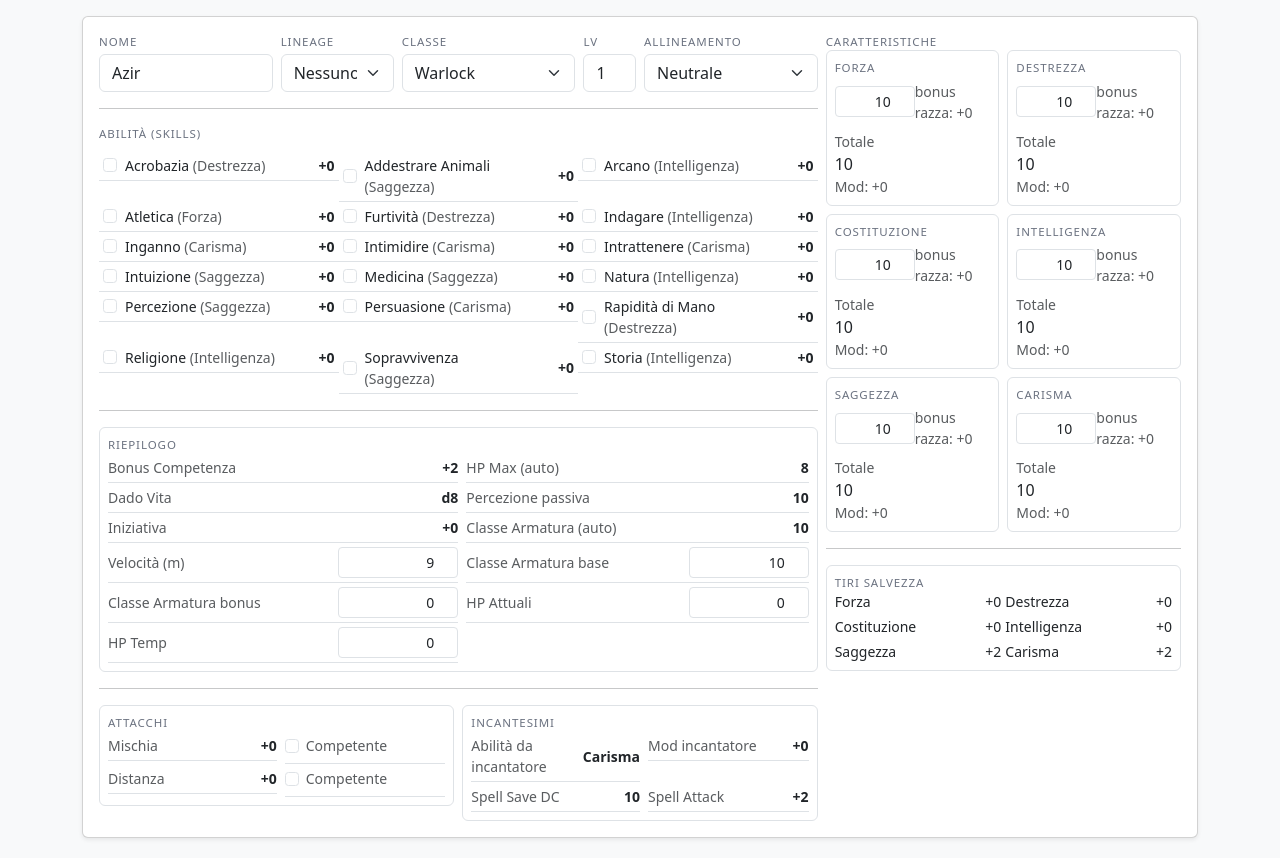
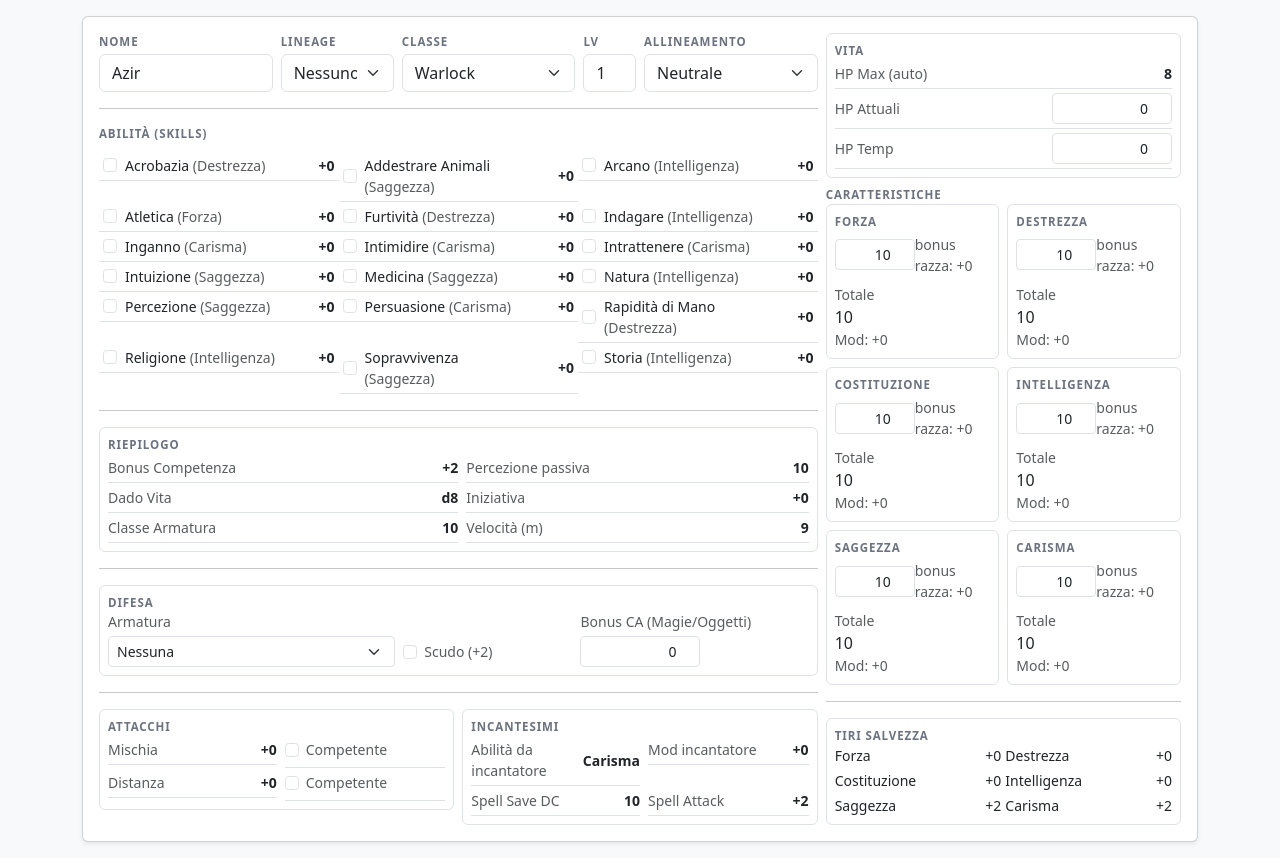
Before and after one commit to mixman1978/dnd-sheet, a Flask app: page / in a window 1280 px wide. Shown: the part 58-916 px from the top of the page. Run offline with Flask 3, Linux system fonts and the light colour scheme; data that the repository does not hold is empty.

Commit message:
Add defense controls, auto AC, move HP to Vita card, and tweak layout

```diff
--- a/app.py
+++ b/app.py
@@ -53,7 +53,8 @@ DEFAULT_PG = {
     "hp_current": 0,
     "hp_temp": 0,
     # Combat basics (phase 2 foundation)
-    "ac_base": 10,
+    "armor_type": "none",
+    "has_shield": False,
     "ac_bonus": 0,
     "speed": 9,
     # Base attacks (no inventory yet)
@@ -135,9 +136,13 @@ def normalize_pg(pg: Any) -> dict:
 
     pg["hp_current"] = clamp_int(pg.get("hp_current"), 0, 0, 999)
     pg["hp_temp"] = clamp_int(pg.get("hp_temp"), 0, 0, 999)
-    pg["ac_base"] = clamp_int(pg.get("ac_base"), 10, 1, 30)
-    pg["ac_bonus"] = clamp_int(pg.get("ac_bonus"), 0, -10, 20)
     pg["speed"] = clamp_int(pg.get("speed"), 9, 0, 60)
+    armor_type = pg.get("armor_type")
+    if armor_type not in ("none", "light", "medium", "heavy"):
+        armor_type = "none"
+    pg["armor_type"] = armor_type
+    pg["has_shield"] = bool(pg.get("has_shield", False))
+    pg["ac_bonus"] = clamp_int(pg.get("ac_bonus"), 0, -10, 10)
     pg["atk_prof_melee"] = bool(pg.get("atk_prof_melee", False))
     pg["atk_prof_ranged"] = bool(pg.get("atk_prof_ranged", False))
 
@@ -201,9 +206,11 @@ def create_app() -> Flask:
 
             pg["hp_current"] = clamp_int(request.form.get("hp_current"), pg.get("hp_current", 0), 0, 999)
             pg["hp_temp"] = clamp_int(request.form.get("hp_temp"), pg.get("hp_temp", 0), 0, 999)
-            pg["ac_base"] = clamp_int(request.form.get("ac_base"), pg.get("ac_base", 10), 1, 30)
-            pg["ac_bonus"] = clamp_int(request.form.get("ac_bonus"), pg.get("ac_bonus", 0), -10, 20)
             pg["speed"] = clamp_int(request.form.get("speed"), pg.get("speed", 9), 0, 60)
+            armor_type = request.form.get("armor_type") or pg.get("armor_type") or "none"
+            pg["armor_type"] = armor_type if armor_type in ("none", "light", "medium", "heavy") else "none"
+            pg["has_shield"] = request.form.get("has_shield") is not None
+            pg["ac_bonus"] = clamp_int(request.form.get("ac_bonus"), pg.get("ac_bonus", 0), -10, 10)
             pg["atk_prof_melee"] = request.form.get("atk_prof_melee") is not None
             pg["atk_prof_ranged"] = request.form.get("atk_prof_ranged") is not None
 
@@ -231,7 +238,15 @@ def create_app() -> Flask:
         pb = prof_bonus(pg["level"])
         initiative = mod(totals["des"])
         dex_mod = mod(totals["des"])
-        ac = int(pg.get("ac_base", 10)) + dex_mod + int(pg.get("ac_bonus", 0))
+        armor_type = pg.get("armor_type", "none")
+        if armor_type == "medium":
+            dex_to_ac = min(dex_mod, 2)
+        elif armor_type == "heavy":
+            dex_to_ac = 0
+        else:
+            dex_to_ac = dex_mod
+        ac = 10 + dex_to_ac + (2 if pg.get("has_shield") else 0) + int(pg.get("ac_bonus", 0))
+        speed_auto = 9
         st_prof = set(saving_throws(pg["classe"]))
         saving_rows = []
         for s in STATS:
@@ -314,6 +329,7 @@ def create_app() -> Flask:
             passive_perception=passive_perception,
             melee_attack_bonus=melee_attack_bonus,
             ranged_attack_bonus=ranged_attack_bonus,
+            speed_auto=speed_auto,
             spell_ability=spell_ability,
             spell_ability_label=spell_ability_label,
             spell_mod=spell_mod,
--- a/templates/base.html
+++ b/templates/base.html
@@ -27,7 +27,7 @@
     /* numeri allineati ma stesso font */
     .mono { font-family: inherit !important; font-variant-numeric: tabular-nums; }
 
-    .label { font-size: .72rem; text-transform: uppercase; letter-spacing: .08em; color: #6b7280; }
+    .label { font-size: .72rem; text-transform: uppercase; letter-spacing: .08em; color: #6b7280; font-weight: 700; }
   </style>
 
   <link rel="icon" href="{{ url_for('static', filename='favicon.ico') }}" sizes="any">
--- a/templates/index.html
+++ b/templates/index.html
@@ -139,8 +139,8 @@
             </div>
             <div class="col-12 col-md-6 ps-md-2">
               <div class="d-flex justify-content-between align-items-center py-1 border-bottom">
-                <div class="text-muted">HP Max (auto)</div>
-                <div class="mono fw-bold">{{ hpmax }}</div>
+                <div class="text-muted">Percezione passiva</div>
+                <div class="mono fw-bold">{{ passive_perception }}</div>
               </div>
             </div>
             <div class="col-12 col-md-6">
@@ -151,66 +151,66 @@
             </div>
             <div class="col-12 col-md-6 ps-md-2">
               <div class="d-flex justify-content-between align-items-center py-1 border-bottom">
-                <div class="text-muted">Percezione passiva</div>
-                <div class="mono fw-bold">{{ passive_perception }}</div>
+                <div class="text-muted">Iniziativa</div>
+                <div class="mono fw-bold">{{ "%+d"|format(initiative) }}</div>
               </div>
             </div>
             <div class="col-12 col-md-6">
               <div class="d-flex justify-content-between align-items-center py-1 border-bottom">
-                <div class="text-muted">Iniziativa</div>
-                <div class="mono fw-bold">{{ "%+d"|format(initiative) }}</div>
+                <div class="text-muted">Classe Armatura</div>
+                <div class="mono fw-bold">{{ ac }}</div>
               </div>
             </div>
             <div class="col-12 col-md-6 ps-md-2">
               <div class="d-flex justify-content-between align-items-center py-1 border-bottom">
-                <div class="text-muted">Classe Armatura (auto)</div>
-                <div class="mono fw-bold">{{ ac }}</div>
+                <div class="text-muted">Velocit&agrave; (m)</div>
+                <div class="mono fw-bold">{{ speed_auto }}</div>
               </div>
             </div>
-            <div class="col-12 col-md-6">
-              <div class="d-flex justify-content-between align-items-center py-1 border-bottom">
-                <div class="text-muted">Velocit&agrave; (m)</div>
-                <input class="form-control form-control-sm mono text-end" style="max-width:120px"
-                  type="number" min="0" max="60" name="speed" value="{{ pg.speed }}"
-                  onchange="this.form.submit()" onblur="this.form.submit()"
-                  onkeydown="if(event.key==='Enter'){event.preventDefault(); this.form.submit();}">
+          </div>
+        </div>
+
+        <hr class="my-3">
+        <div class="border rounded p-2 bg-white small">
+          <div class="label">Difesa</div>
+          <div class="row g-2 align-items-end">
+            <div class="col-12 col-md-6 col-lg-5">
+              <label class="text-muted mb-1">Armatura</label>
+              <select class="form-select form-select-sm" name="armor_type" onchange="this.form.submit()">
+                <option value="none" {% if pg.armor_type == "none" %}selected{% endif %}>Nessuna</option>
+                <option value="light" {% if pg.armor_type == "light" %}selected{% endif %}>Leggera</option>
+                <option value="medium" {% if pg.armor_type == "medium" %}selected{% endif %}>Media</option>
+                <option value="heavy" {% if pg.armor_type == "heavy" %}selected{% endif %}>Pesante</option>
+              </select>
+            </div>
+            <div class="col-12 col-md-3 col-lg-3">
+              <label class="text-muted mb-1 d-none d-md-block">&nbsp;</label>
+              <div class="form-check mt-1">
+                <input
+                  class="form-check-input"
+                  type="checkbox"
+                  id="has-shield"
+                  name="has_shield"
+                  onchange="this.form.submit()"
+                  {% if pg.has_shield %}checked{% endif %}
+                >
+                <label class="form-check-label text-muted" for="has-shield">Scudo (+2)</label>
               </div>
             </div>
-            <div class="col-12 col-md-6 ps-md-2">
-              <div class="d-flex justify-content-between align-items-center py-1 border-bottom">
-                <div class="text-muted">Classe Armatura base</div>
-                <input class="form-control form-control-sm mono text-end" style="max-width:120px"
-                  type="number" min="1" max="30" name="ac_base" value="{{ pg.ac_base }}"
-                  onchange="this.form.submit()" onblur="this.form.submit()"
-                  onkeydown="if(event.key==='Enter'){event.preventDefault(); this.form.submit();}">
-              </div>
-            </div>
-            <div class="col-12 col-md-6">
-              <div class="d-flex justify-content-between align-items-center py-1 border-bottom">
-                <div class="text-muted">Classe Armatura bonus</div>
-                <input class="form-control form-control-sm mono text-end" style="max-width:120px"
-                  type="number" min="-10" max="20" name="ac_bonus" value="{{ pg.ac_bonus }}"
-                  onchange="this.form.submit()" onblur="this.form.submit()"
-                  onkeydown="if(event.key==='Enter'){event.preventDefault(); this.form.submit();}">
-              </div>
-            </div>
-            <div class="col-12 col-md-6 ps-md-2">
-              <div class="d-flex justify-content-between align-items-center py-1 border-bottom">
-                <div class="text-muted">HP Attuali</div>
-                <input class="form-control form-control-sm mono text-end" style="max-width:120px"
-                  type="number" min="0" max="999" name="hp_current" value="{{ pg.hp_current }}"
-                  onchange="this.form.submit()" onblur="this.form.submit()"
-                  onkeydown="if(event.key==='Enter'){event.preventDefault(); this.form.submit();}">
-              </div>
-            </div>
-            <div class="col-12 col-md-6">
-              <div class="d-flex justify-content-between align-items-center py-1 border-bottom">
-                <div class="text-muted">HP Temp</div>
-                <input class="form-control form-control-sm mono text-end" style="max-width:120px"
-                  type="number" min="0" max="999" name="hp_temp" value="{{ pg.hp_temp }}"
-                  onchange="this.form.submit()" onblur="this.form.submit()"
-                  onkeydown="if(event.key==='Enter'){event.preventDefault(); this.form.submit();}">
-              </div>
+            <div class="col-12 col-md-3 col-lg-4">
+              <label class="text-muted mb-1">Bonus CA (Magie/Oggetti)</label>
+              <input
+                class="form-control form-control-sm mono text-end"
+                style="max-width:120px"
+                type="number"
+                min="-10"
+                max="10"
+                name="ac_bonus"
+                value="{{ pg.ac_bonus }}"
+                onchange="this.form.submit()"
+                onblur="this.form.submit()"
+                onkeydown="if(event.key==='Enter'){event.preventDefault(); this.form.submit();}"
+              >
             </div>
           </div>
         </div>
@@ -303,6 +303,35 @@
       </div>
 
       <div class="col-12 col-lg-4">
+        <div class="border rounded p-2 bg-white small mb-2">
+          <div class="label">Vita</div>
+          <div class="row g-0">
+            <div class="col-12">
+              <div class="d-flex justify-content-between align-items-center py-1 border-bottom">
+                <div class="text-muted">HP Max (auto)</div>
+                <div class="mono fw-bold">{{ hpmax }}</div>
+              </div>
+            </div>
+            <div class="col-12">
+              <div class="d-flex justify-content-between align-items-center py-1 border-bottom">
+                <div class="text-muted">HP Attuali</div>
+                <input class="form-control form-control-sm mono text-end" style="max-width:120px"
+                  type="number" min="0" max="999" name="hp_current" value="{{ pg.hp_current }}"
+                  onchange="this.form.submit()" onblur="this.form.submit()"
+                  onkeydown="if(event.key==='Enter'){event.preventDefault(); this.form.submit();}">
+              </div>
+            </div>
+            <div class="col-12">
+              <div class="d-flex justify-content-between align-items-center py-1 border-bottom">
+                <div class="text-muted">HP Temp</div>
+                <input class="form-control form-control-sm mono text-end" style="max-width:120px"
+                  type="number" min="0" max="999" name="hp_temp" value="{{ pg.hp_temp }}"
+                  onchange="this.form.submit()" onblur="this.form.submit()"
+                  onkeydown="if(event.key==='Enter'){event.preventDefault(); this.form.submit();}">
+              </div>
+            </div>
+          </div>
+        </div>
         <div class="label">Caratteristiche</div>
         <div class="row g-2">
           {% for s in STATS %}
```
